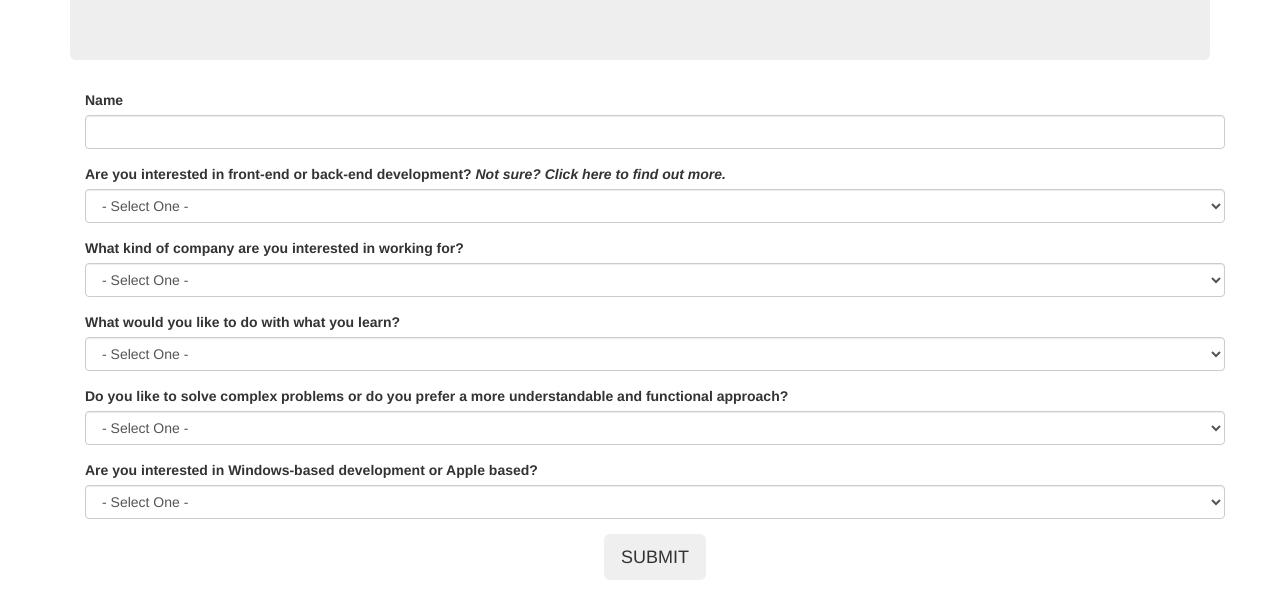
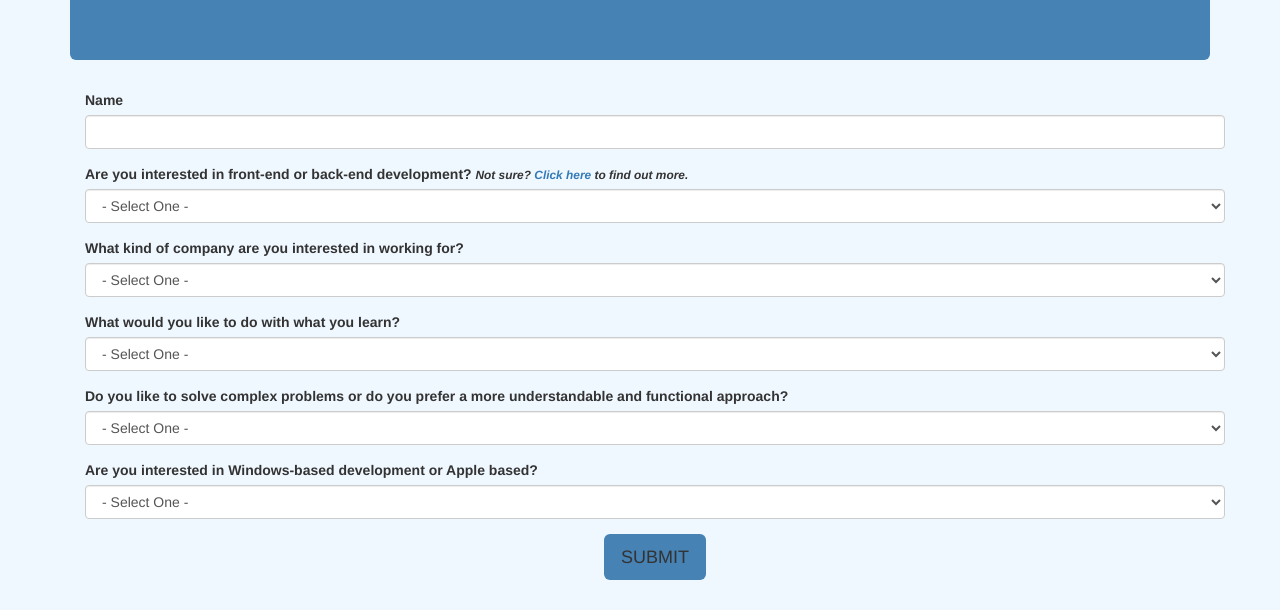
Before and after one commit to moodyan/track-suggester-week2, a plain HTML site: page index.html in a window 1280 px wide. Shown: the part 210-820 px from the top of the page. Drawn offline with Linux system fonts and the light colour scheme.

Commit message:
Add styling using css and bootstrap. Add links to go back to quiz in results. Add hover color to button. Add link to more info on front-end vs back-end development.

```diff
--- a/css/styles.css
+++ b/css/styles.css
@@ -4,4 +4,21 @@
 
 .jumbotron {
   text-align: center;
+  background-color: steelblue;
 }
+
+body {
+  background-color: aliceblue;
+}
+
+button {
+  background-color: steelblue;
+}
+
+#page {
+  margin-bottom: 30px;
+}
+
+button:hover {
+  background-color: tomato;
+}
--- a/index.html
+++ b/index.html
@@ -8,7 +8,7 @@
     <title>Epicodus Track Suggester</title>
   </head>
   <body>
-    <div class="container">
+    <div class="container" id="page">
       <div class="jumbotron">
         <h1>Epicodus Track Suggester</h1>
         <p>Here at Epicodus, we have five different tracks offered in both Portland and Seattle. Take the quiz below to see which track might fit you best!</p>
@@ -22,7 +22,7 @@
         </div>
 
         <div class="form-group">
-          <label for="development">Are you interested in front-end or back-end development? <em>Not sure? Click here to find out more.</em></label>
+          <label for="development">Are you interested in front-end or back-end development? <em><small>Not sure? <a href="https://www.coursereport.com/blog/front-end-development-vs-back-end-development-where-to-start">Click here</a> to find out more.</em></small></label>
           <select class="form-control" id="development">
             <option disabled selected>- Select One -</option>
             <option value="front-end">Front-End Development</option>
@@ -75,24 +75,28 @@
           <h1>CSS/Design Track</h1>
           <h3>Congratulations, <span class="name"></span>, you should take the CSS/Design Track.</h3>
           <p>Why, you ask? You selected that you would like to work on front-end development. Since this is the only track we offer, CSS and Design is going to be the best option for you. Front-end developers spend their time making things look and work well, obsessing over layouts, navigation, colors, and design.</p>
+          <p><a href="index.html">Back to Quiz</a></p>
         </div>
 
         <div id="answer-ruby">
           <h1>Ruby/Rails Track</h1>
           <h3>Woohooo, <span class="name"></span>! You got the Ruby/Rails track!</h3>
           <p>Ruby is a favorite language of developers building interactive web applications. If an app involves users creating accounts, entering information, and interacting with dynamic content, there's a good chance it is built with Ruby. Ruby became popular because the Rails framework, which is written with Ruby, simplified many of the common tasks associated with building web applications. It's most popular with startups and smaller companies who are looking to build their product quickly.</p>
+          <p><a href="index.html">Back to Quiz</a></p>
         </div>
 
         <div id="answer-php">
           <h1>PHP/Drupal Track</h1>
           <h3>Hi, <span class="name"></span>! Your suggested track is the PHP/Drupal track.</h3>
           <p>PHP is most used in content-heavy websites with relatively little user interaction. The most popular content management systems - Wordpress, Drupal, and Joomla - are all written in PHP, and everything from local restaurants' websites up through large complex government deployments are built with these tools. If you're keen to work for an agency that builds websites for clients, or if you like the idea of building out sites for brands, businesses, and organizations, PHP is a great direction to go.</p>
+          <p><a href="index.html">Back to Quiz</a></p>
         </div>
 
         <div id="answer-csharp">
           <h1>C#/.NET Track</h1>
           <h3>Hey there, <span class="name"></span>! Your suggested track is the C#/.NET track.</h3>
           <p>C# is most popular among bigger established businesses, often for building internal software. Because it's been around for a long time and has the backing of Microsoft, it is one of the most in-demand languages in the job market. C# has also been going through a bit of a rebirth lately, with Microsoft open sourcing the language and surrounding platform, porting it to run on Mac and Linux, and incorporating many of the best features of other languages. If you like the idea of working for a larger company on business software, C# is a great choice.</p>
+          <p><a href="index.html">Back to Quiz</a></p>
         </div>
       </form>
       </div>
```
